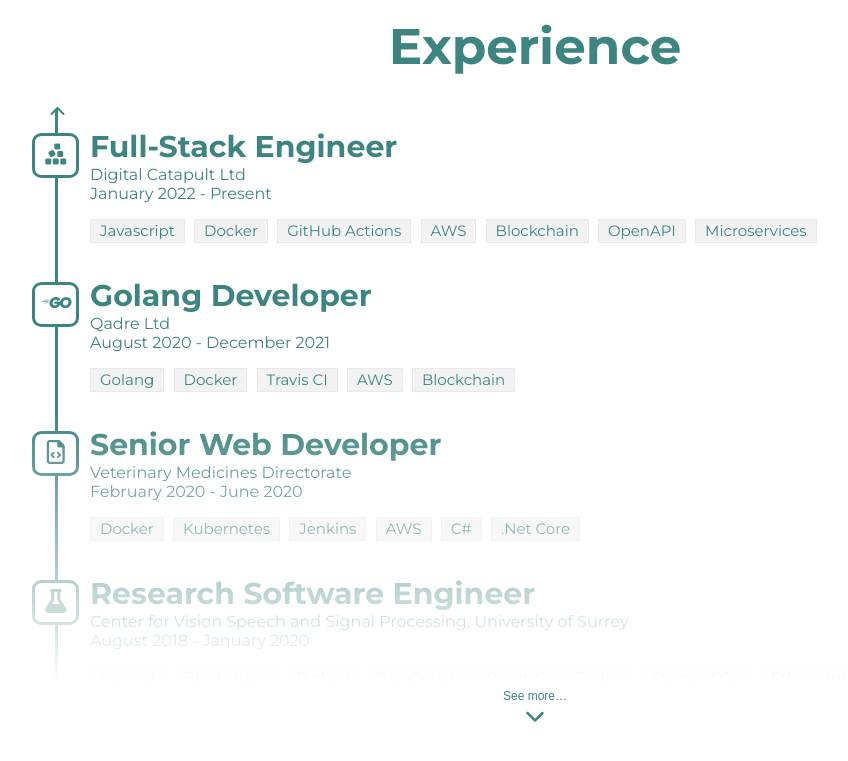
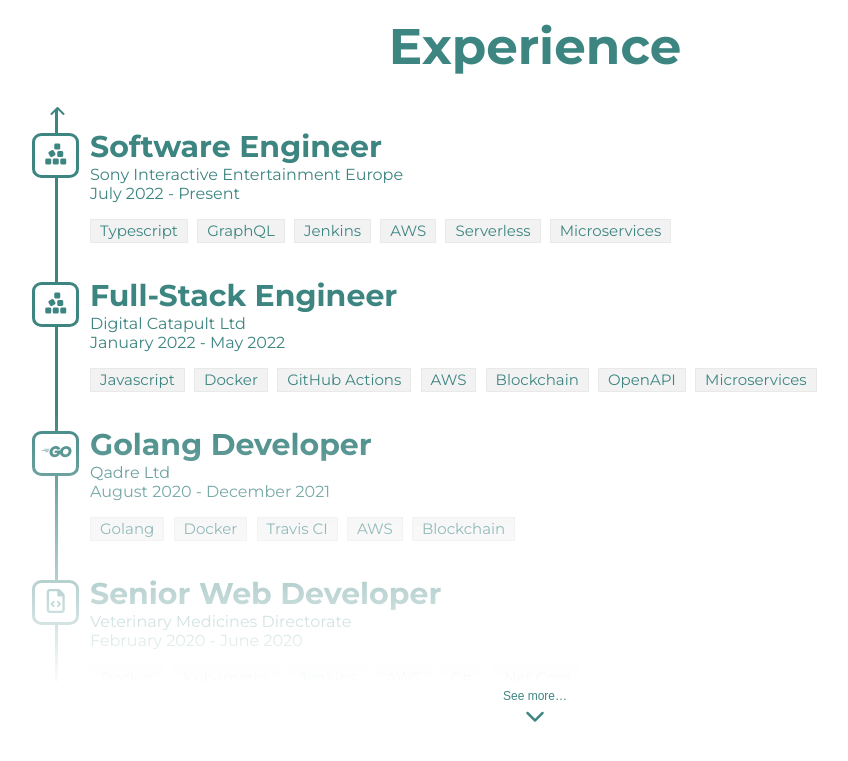
Before and after one commit to danielcooperxyz/danielcooperxyz.github.io, a Jekyll site: the page built from index.md, in a window 1280 px wide and 900 px high, scrolled down 547 px, cut to the strip 132-893 px from the top of the window. Shown: the whole strip, without its empty margins (105-953 px from the left). Built offline with Jekyll 4.4.1, drawn with Linux system fonts in a browser that asks for light colours; nearby versions of some CDN libraries.

Commit message:
Add latest experience

```diff
--- a/_data/experience.yaml
+++ b/_data/experience.yaml
@@ -1,8 +1,20 @@
+- div_class: full-stack
+  title: Software Engineer
+  fields:
+  - Sony Interactive Entertainment Europe
+  - July 2022 - Present
+  tags:
+  - Typescript
+  - GraphQL
+  - Jenkins
+  - AWS
+  - Serverless
+  - Microservices
 - div_class: full-stack
   title: Full-Stack Engineer
   fields:
   - Digital Catapult Ltd
-  - January 2022 - Present
+  - January 2022 - May 2022
   tags:
   - Javascript
   - Docker
```
